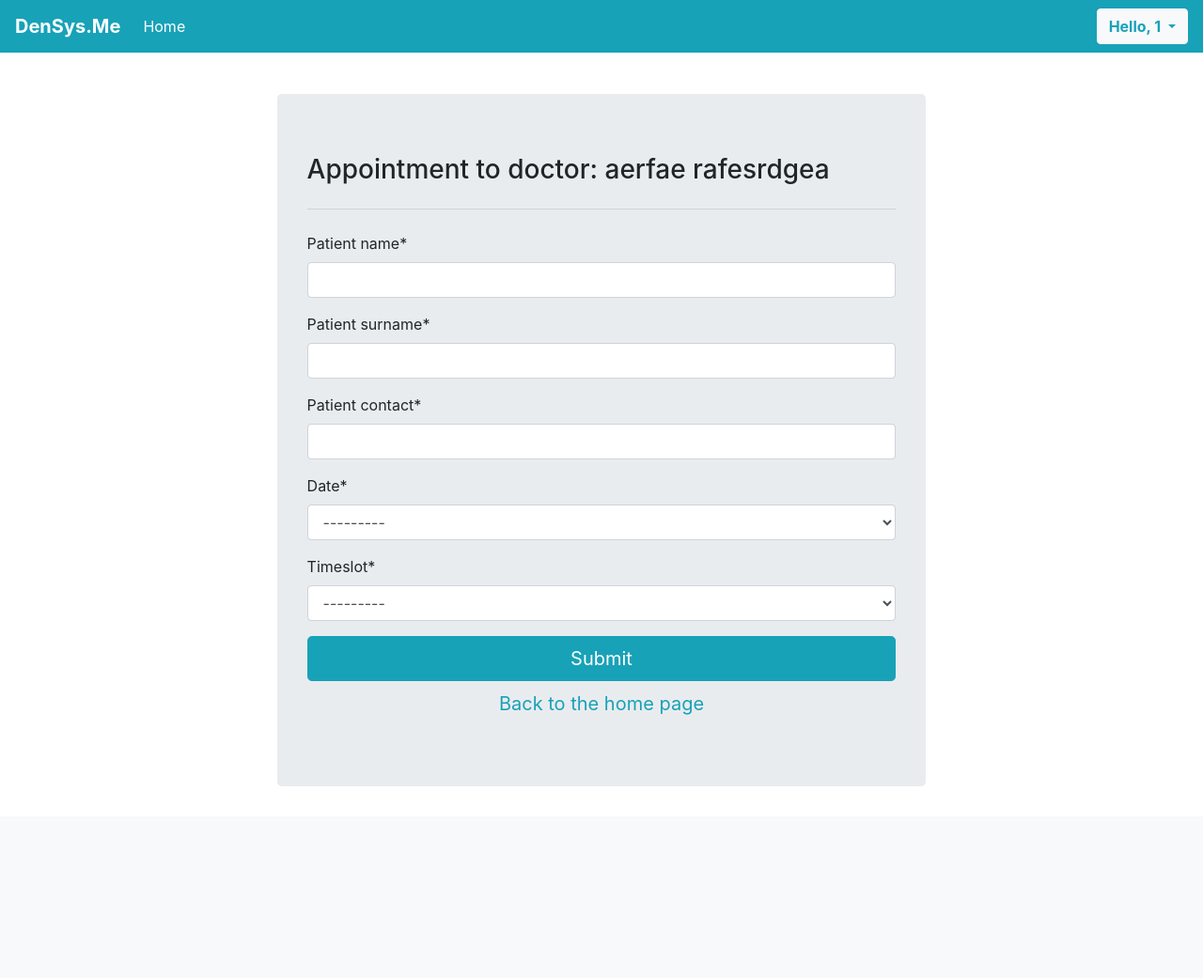
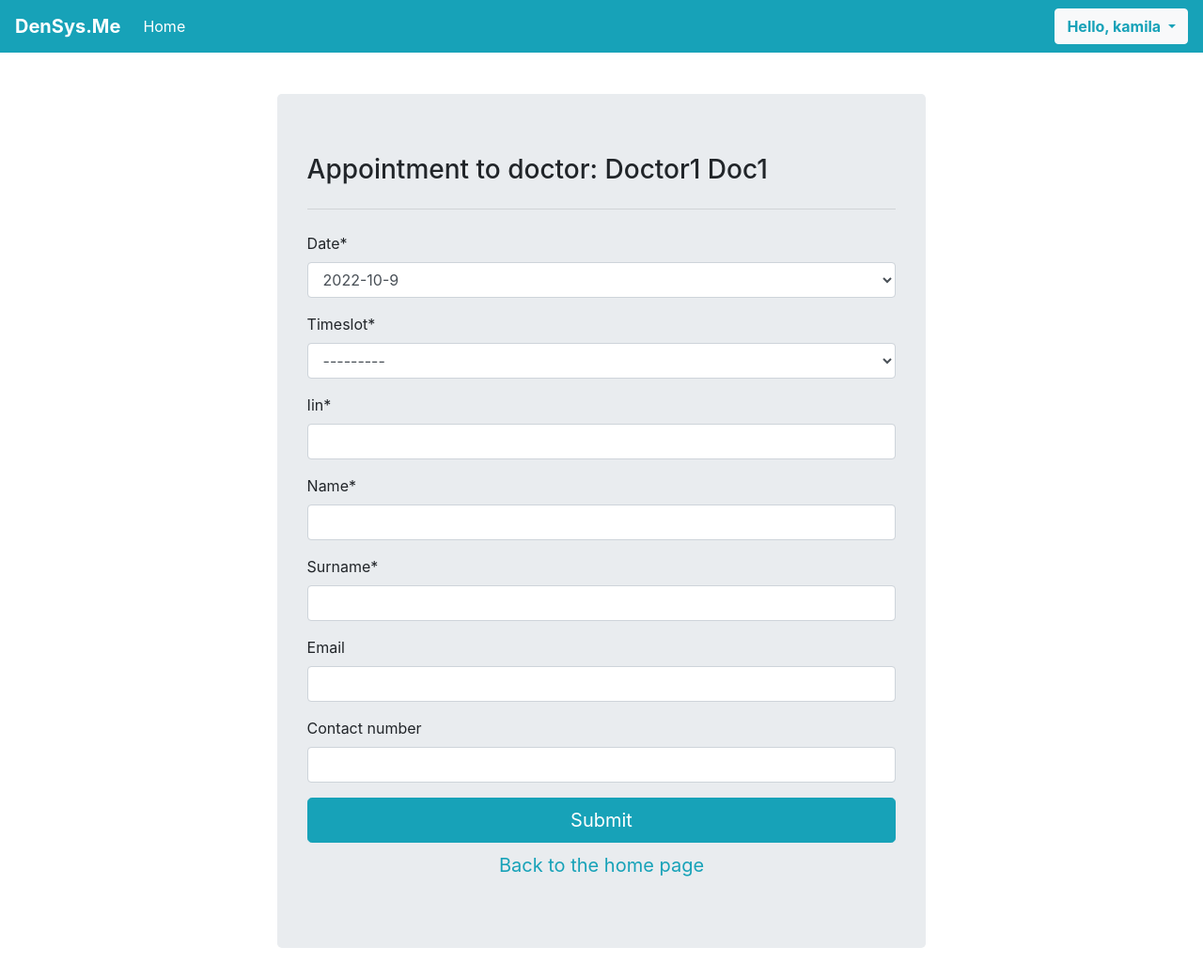
Before and after one commit to kamilars/cs361_project, a Django app: page /request_appointment/1 in a window 1280 px wide. Shown: the whole page at 94% size. Before the commit the page ends 837 px from the top, so only its background shows below. Run offline with Django 4.2, Linux system fonts and the light colour scheme; a user stored in the database is signed in; data comes from the database, SQL or seed files in the repository; some libraries are stand-ins or nearby versions.

Commit message:
Im gonna die!

```diff
--- a/sys_base/forms.py
+++ b/sys_base/forms.py
@@ -43,9 +43,18 @@ class PatientForm(forms.ModelForm):
     class Meta:
         model = Patient
         fields = ('__all__')
+
+        def clean_iin(self, *args, **kwargs):
+            iin = self.cleaned_data.get('iin')
+            print('IIN: ', iin)
+            if len(iin) == 12:
+                return iin
+            else:
+                raise forms.ValidationError({'iin':'IIN length should be 12'})
         def __init__(self, *args, **kwargs):
             super(PatientForm, self).__init__(*args, **kwargs)
             self.fields['middlename'].required = False
+
 
 class LoginAdminForm(forms.ModelForm):
     password = forms.CharField(widget=forms.PasswordInput())
@@ -62,6 +71,17 @@ class AppointmentForm(forms.ModelForm):
     class Meta:
         model = Appointment
         fields = ("__all__")
+        labels = {'patient_iin':"IIN"}
     def __init__(self, *args, **kwargs):
         super(AppointmentForm, self).__init__(*args, **kwargs)
+        #AVAIL_DATES = kwargs.pop('avail_dates', None)
+        AVAIL_DATES = [('2022-10-9', '2022-10-9'),
+        ('2022-10-17', '2022-10-17'),
+        ('2022-10-4', '2022-10-4'),
+        ]
         self.fields['doctor'].widget = HiddenInput()
+        self.fields['patient_iin'].widget = HiddenInput()
+        self.fields["date"].widget = forms.Select(choices=AVAIL_DATES)
+        #if AVAIL_DATES:
+            #print(f"AVAIL DATES IN FORM: {AVAIL_DATES}")
+        #    self.fields["date"].widget = forms.Select(choices=AVAIL_DATES)
--- a/sys_base/templates/sys_base/appointment_confirmation.html
+++ b/sys_base/templates/sys_base/appointment_confirmation.html
@@ -11,7 +11,11 @@
 <div class="container p-t-5">
     <div class="col-md-10 offset-md-1 mt-5">
         <div class="jumbotron" style="margin-top:100px">
-            <h2 class="display-8">You have successfully requested your appointment!</h2>
+            <h3 class="display-8">Dear {{request.session.name}} {{request.session.surname}}, you have successfully requested your appointment!</h3>
+            <p>Please remember the information below</p>
+            <hr class="my-4" />
+            <p>Your doctor is <b>{{request.session.doctor}}</b></p>
+            <p>Date and time: <b>{{request.session.date}}, {{request.session.timeslot}}</b></p>
         </div>
     </div>
     <div class="row d.flex m-t-5">
--- a/sys_base/templates/sys_base/patient_form.html
+++ b/sys_base/templates/sys_base/patient_form.html
@@ -9,6 +9,7 @@
       <form action="" method="post" autocomplete="off">
         {% csrf_token %}
         {{form.iin|as_crispy_field}}
+        {{form.non_field_errors}}
         {{form.name|as_crispy_field}}
         {{form.surname|as_crispy_field}}
         {{form.middlename|as_crispy_field}}
--- a/sys_base/templates/sys_base/patient_list.html
+++ b/sys_base/templates/sys_base/patient_list.html
@@ -27,11 +27,11 @@
                 <td>{{patient.name}}</td>
                 <td>{{patient.surname}}</td>
                 <td>
-                    <a href="{% url 'patient_update' patient.iin %}" class="btn text-secondary px=0"> <!-- url 'user_update' user.email -->
+                    <a href="{% url 'patient_update' patient.id %}" class="btn text-secondary px=0"> <!-- url 'user_update' user.email -->
                         <i class="far fa-edit fa-lg"></i>
                         edit
                     </a>
-                    <form action="{% url 'patient_delete' patient.iin %}" method="post" class="d-inline"> <!-- url 'patient_delete' pateint.iin -->
+                    <form action="{% url 'patient_delete' patient.id %}" method="post" class="d-inline"> <!-- url 'patient_delete' pateint.iin -->
                         {% csrf_token %}
                         <button type="submit" class="btn text-danger">
                             <i class="far fa-trash-alt fa-lg "></i> Delete
--- a/sys_base/templates/sys_base/request_app_form.html
+++ b/sys_base/templates/sys_base/request_app_form.html
@@ -9,15 +9,18 @@
 
         <form id="app_req" action="" method="post" autocomplete="off">
           {% csrf_token %}
-          {{form.patient_name|as_crispy_field}}
-          {{form.patient_surname|as_crispy_field}}
-          {{form.patient_contact|as_crispy_field}}
-          {{form.date|as_crispy_field}}
-          {{form.doctor|as_crispy_field}}
-          {{form.timeslot|as_crispy_field}}
+          {{form2.date|as_crispy_field}}
+          {{form2.timeslot|as_crispy_field}}
+          {{form2.doctor|as_crispy_field}}
+          {{form1.iin|as_crispy_field}}
+          {{form2.patient_iin|as_crispy_field}}
+          {{form1.name|as_crispy_field}}
+          {{form1.surname|as_crispy_field}}
+          {{form1.email|as_crispy_field}}
+          {{form1.contact_number|as_crispy_field}}
           <div class="row d.flex">
               <div class="col-md-12">
-                  <button type="submit" class="btn btn-info btn-block btn-lg">Submit</button>
+                  <button type="submit" name="submitappreq" class="btn btn-info btn-block btn-lg">Submit</button>
               </div>
           </div>
           <div class="row d.flex m-t-5">
--- a/sys_base/urls.py
+++ b/sys_base/urls.py
@@ -8,8 +8,8 @@ urlpatterns = [
     path('searchdoctors/', views.searchdoctors, name='searchdoctors'),
     path('doctor_register/', views.doctor_register, name='doctor_register'),
     path('patient_register/', views.patient_register, name='patient_register'),
-    path('patient/<str:iin>/', views.patient_register, name='patient_update'),
-    path('patient/delete/<str:iin>/', views.patient_delete, name='patient_delete'),
+    path('patient/<str:id>/', views.patient_register, name='patient_update'),
+    path('patient/delete/<str:id>/', views.patient_delete, name='patient_delete'),
     path('patient_list/', views.patient_list, name='patient_list'),
     path('request_appointment/<int:id>', views.appointment, name='request_appointment'),
     path('appointment_confirmation/', views.appointment_confirmation, name='appointment_confirmation'),
--- a/sys_base/views.py
+++ b/sys_base/views.py
@@ -13,6 +13,16 @@ def errormsg(request):
     return render(request, 'sys_base/errormsg.html')
 
 def index(request):
+    if 'name' in request.session:
+        del request.session['name']
+    if 'surname' in request.session:
+        del request.session['surname']
+    if 'doctor' in request.session:
+        del request.session['doctor']
+    if 'date' in request.session:
+        del request.session['date']
+    if 'timeslot' in request.session:
+        del request.session['timeslot']
     #doctors_list = Doctor.objects.order_by('-name')[:5]
     #context = {'doctors': doctors_list}
     return render(request, 'sys_base/index.html')
@@ -68,25 +78,25 @@ def patient_list(request):
     return render(request, "sys_base/patient_list.html", context)
 
 @login_required(login_url='login')
-def patient_delete(request, iin):
-    patient = Patient.objects.get(pk=iin)
+def patient_delete(request, id):
+    patient = Patient.objects.get(pk=id)
     patient.delete()
     return redirect('/patient_list')
 
 @login_required(login_url='login')
-def patient_register(request, iin=None):
+def patient_register(request, id=None):
     if request.method == "GET":
-        if iin==None:
+        if id==None:
             form = PatientForm()
         else:
-            patient = Patient.objects.get(pk=iin)
+            patient = Patient.objects.get(pk=id)
             form = PatientForm(instance=patient)
         return render(request, "sys_base/patient_form.html", {'form':form})
     elif request.method == "POST":
-        if iin==None:
+        if id==None:
             form = PatientForm(request.POST)
         else:
-            patient = Patient.objects.get(pk=iin)
+            patient = Patient.objects.get(pk=id)
             form = PatientForm(request.POST, instance=patient)
         if form.is_valid():
             form.save()
@@ -94,17 +104,48 @@ def patient_register(request, iin=None):
 
 def appointment(request, id):
     context={}
+
     doctor = Doctor.objects.get(pk=id)
     selected_doctor=doctor.name+" "+doctor.surname
     context['doctor_name'] = selected_doctor
-    context['form'] = AppointmentForm(initial={'doctor': selected_doctor})
+    avail_days_row = Appointment.objects.filter(doctor=doctor.pk, status='unscheduled')
+    avail_dates = []
+    for day in avail_days_row:
+        avail_dates.append((day.date, day.date))
+    print(f"AVAILABLE DAYS: {avail_dates}")
+    #context['form2'] = AppointmentForm(avail_dates, initial={'doctor': doctor.pk})
+    context['form2'] = AppointmentForm(initial={'doctor': doctor.pk})
+    context['form1'] = PatientForm()
+
     if request.method == "GET":
+        #avail_days = avail_days_row.date
         return render(request, "sys_base/request_app_form.html", context)
     elif request.method == "POST":
-        form = AppointmentForm(request.POST)
-        if form.is_valid():
-            form.save()
-        return redirect('/appointment_confirmation')
+        form1 = PatientForm(request.POST)
+        form2 = AppointmentForm(request.POST)
+        if form1.is_valid():
+            iin = form1.cleaned_data['iin']
+            name = form1.cleaned_data['name']
+            surname = form1.cleaned_data['surname']
+            email = form1.cleaned_data['email']
+            contact_number = form1.cleaned_data['contact_number']
+            Patient.objects.create(iin=iin, name=name, surname=surname, email=email, contact_number=contact_number)
+            if form2.is_valid():
+                patient_iin = form1.cleaned_data['iin']
+                doc = form2.cleaned_data['doctor']
+                date = form2.cleaned_data['date']
+                timeslot = form2.cleaned_data['timeslot']
+                Appointment.objects.update(doctor=doc, patient_iin=patient_iin, date=date, timeslot=timeslot, status='requested')
+                request.session['name'] = name
+                request.session['surname'] = surname
+                request.session['date'] = date
+                request.session['timeslot'] = timeslot
+                request.session['doctor'] = selected_doctor
+                return redirect('/appointment_confirmation')
+        else:
+            return redirect('/')
+
+
 
 def requested_appointments(request):
     context = {}
@@ -124,8 +165,6 @@ def requested_appointments(request):
     return render(request, "sys_base/requested_appointments.html", context)
 
 def appointment_confirmation(request, id=None):
-    #context={}
-    #context['appointment'] = Appointment.objects.get(pk=id)
     return render(request, "sys_base/appointment_confirmation.html") #, context)
 
 @login_required(login_url='login')
```
Also changed, not shown: sys_base/models.py (+14 -14 lines), db.sqlite3, sys_base/migrations/0003_remove_appointment_patient_contact_and_more.py (added), sys_base/migrations/0004_alter_patient_address_alter_patient_blood_group_and_more.py (added), sys_base/migrations/0005_patient_id_alter_patient_iin.py (added), sys_base/migrations/0006_alter_patient_date_of_birth.py (added), sys_base/migrations/0007_alter_patient_date_of_birth.py (added), sys_base/migrations/0008_alter_appointment_date_alter_appointment_patient_and_more.py (added), sys_base/migrations/0009_alter_appointment_patient.py (added), sys_base/migrations/0010_remove_appointment_patient_appointment_patient_iin.py (added), sys_base/migrations/0011_alter_appointment_doctor.py (added), 1 other file.
